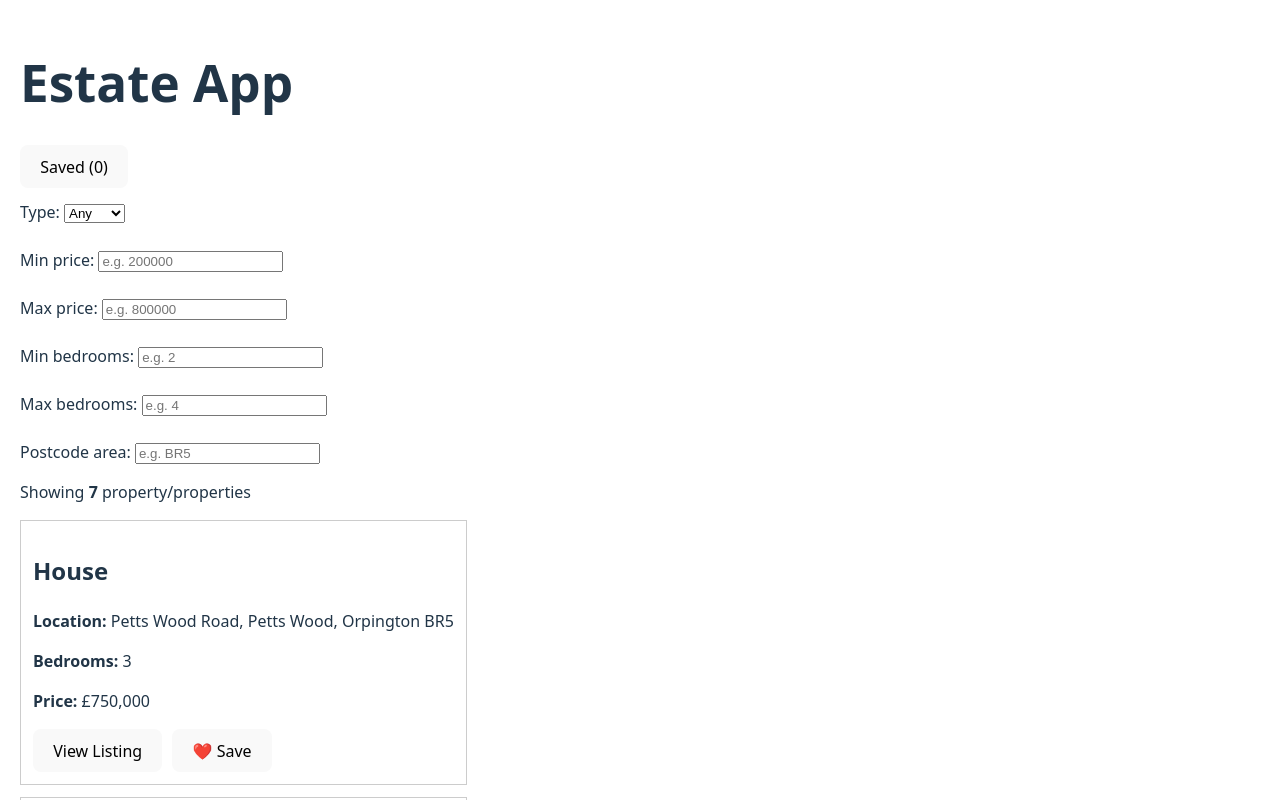
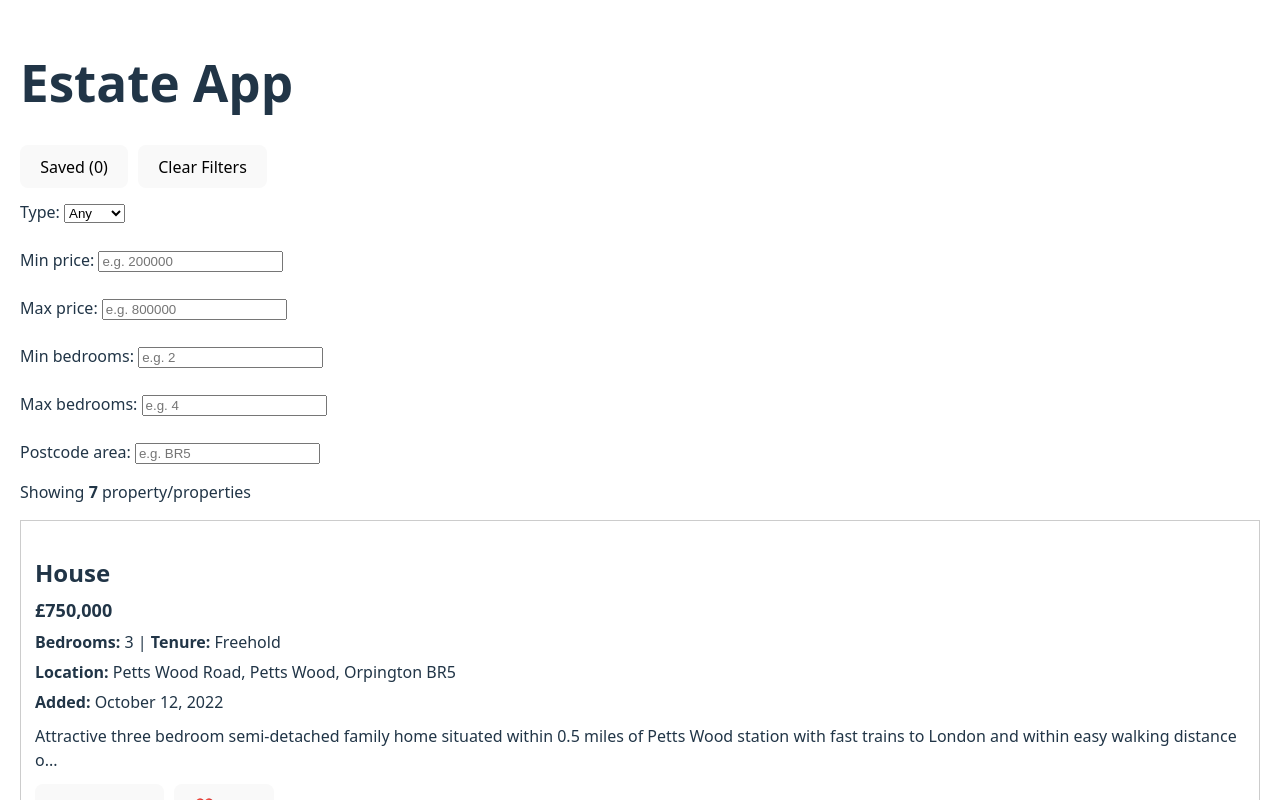
Before and after one commit to hariya003/Adv.Client-side-React-App, a React (Vite) app in the folder react-coursework/: page / in a window 1280 px wide. Shown: the top 800 px of the page. Built offline with nearby package versions, Linux system fonts and the light colour scheme.

Commit message:
Improve property results display and add clear filters
Enhanced property cards with additional listing details and implemented a clear filters option to reset search criteria and restore the full results list.

```diff
--- a/react-coursework/src/App.jsx
+++ b/react-coursework/src/App.jsx
@@ -15,7 +15,6 @@ function App() {
   const [postcodeArea, setPostcodeArea] = useState("");
 
   const [activeListing, setActiveListing] = useState(null);
-
   const [savedItems, setSavedItems] = useState([]);
   const [isSavedViewOpen, setIsSavedViewOpen] = useState(false);
 
@@ -74,8 +73,7 @@ function App() {
   }
 
   function saveListing(item) {
-    const alreadySaved = savedItems.some((x) => x.id === item.id);
-    if (!alreadySaved) {
+    if (!savedItems.some((x) => x.id === item.id)) {
       setSavedItems([...savedItems, item]);
     }
   }
@@ -112,7 +110,6 @@ function App() {
 
         <div style={{ marginTop: "12px" }}>
           <button
-            type="button"
             onClick={() => saveListing(activeListing)}
             disabled={isSaved(activeListing.id)}
           >
@@ -129,6 +126,20 @@ function App() {
 
       <button onClick={openSavedView} style={{ marginBottom: "12px" }}>
         Saved ({savedItems.length})
+      </button>
+
+      <button
+        onClick={() => {
+          setSelectedType("Any");
+          setMinPrice("");
+          setMaxPrice("");
+          setMinBeds("");
+          setMaxBeds("");
+          setPostcodeArea("");
+        }}
+        style={{ marginLeft: "10px", marginBottom: "12px" }}
+      >
+        Clear Filters
       </button>
 
       <TypeFilter
@@ -155,27 +166,42 @@ function App() {
           key={property.id}
           style={{
             border: "1px solid #ccc",
-            padding: "12px",
-            marginBottom: "12px",
+            padding: "14px",
+            marginBottom: "14px",
           }}
         >
-          <h2>{property.type}</h2>
-          <p>
+          <h2 style={{ marginBottom: "6px" }}>{property.type}</h2>
+
+          <p style={{ fontSize: "18px", fontWeight: "bold", margin: "0 0 6px" }}>
+            £{property.price.toLocaleString()}
+          </p>
+
+          <p style={{ margin: "0 0 6px" }}>
+            <strong>Bedrooms:</strong> {property.bedrooms} {" | "}
+            <strong>Tenure:</strong> {property.tenure}
+          </p>
+
+          <p style={{ margin: "0 0 6px" }}>
             <strong>Location:</strong> {property.location}
           </p>
-          <p>
-            <strong>Bedrooms:</strong> {property.bedrooms}
-          </p>
-          <p>
-            <strong>Price:</strong> £{property.price.toLocaleString()}
+
+          <p style={{ margin: "0 0 10px" }}>
+            <strong>Added:</strong> {property.added.month}{" "}
+            {property.added.day}, {property.added.year}
           </p>
 
-          <button type="button" onClick={() => setActiveListing(property)}>
+          <p style={{ margin: "0 0 12px" }}>
+            {String(property.description)
+              .replace(/<br\s*\/?>/gi, " ")
+              .slice(0, 160)}
+            ...
+          </p>
+
+          <button onClick={() => openListing(property)}>
             View Listing
           </button>
 
           <button
-            type="button"
             onClick={() => saveListing(property)}
             style={{ marginLeft: "10px" }}
             disabled={isSaved(property.id)}
```
